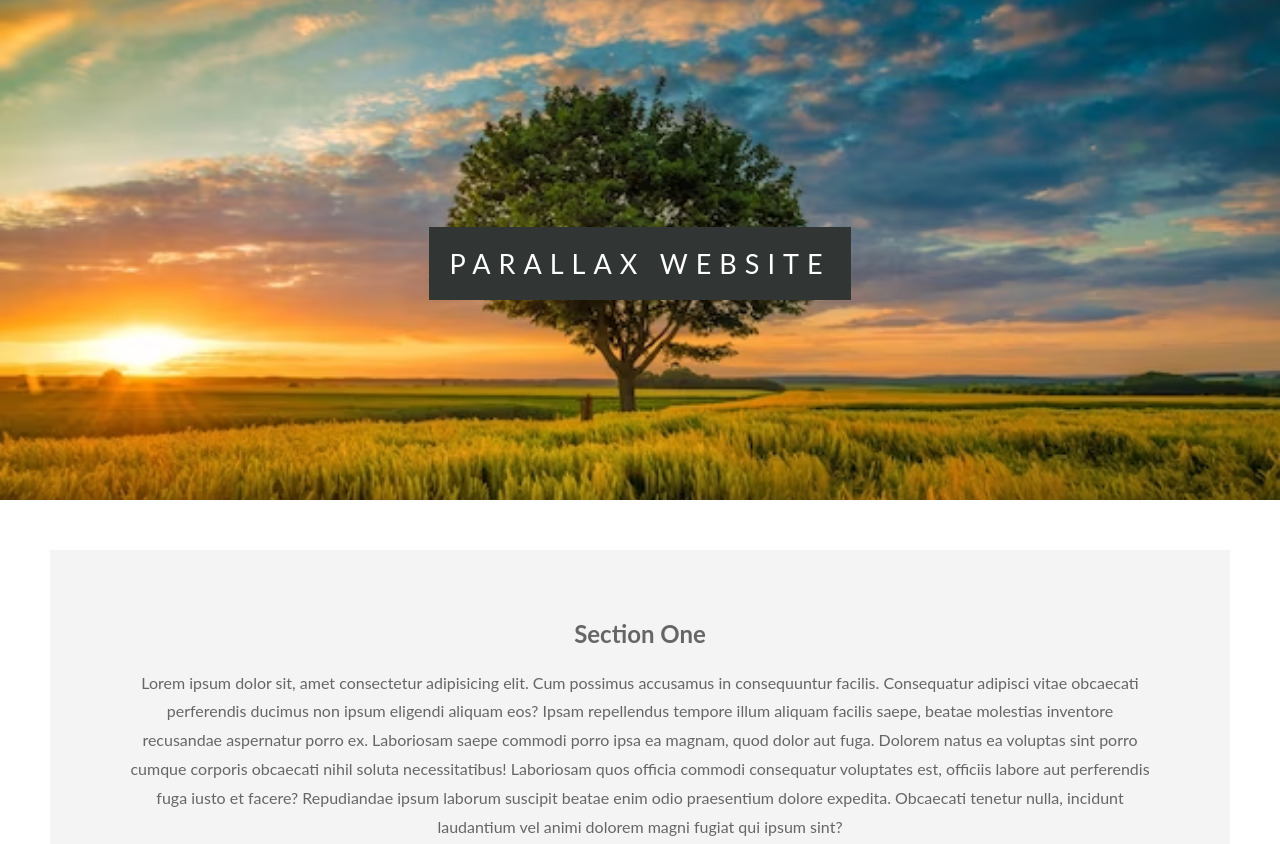
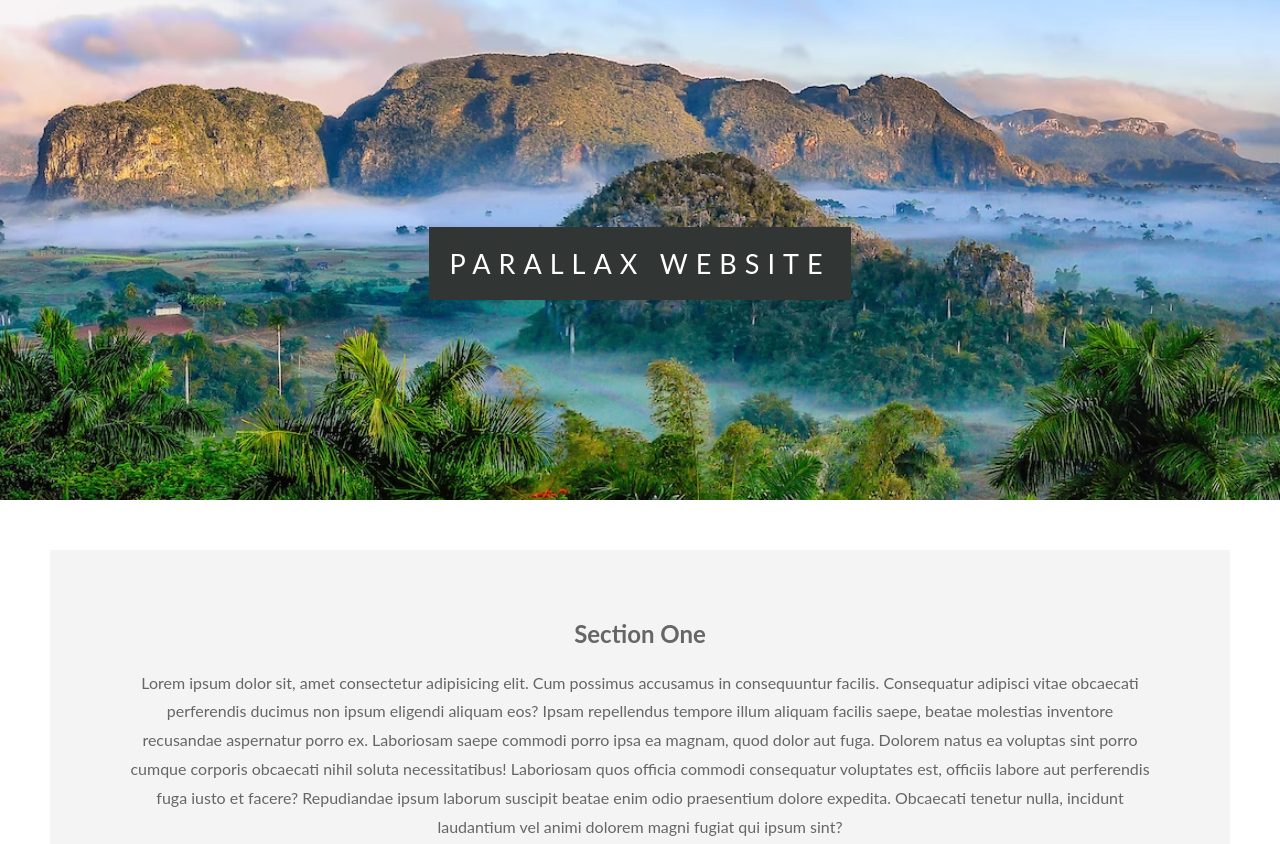
Before and after one commit to AkashShinde-10/Hello-World, a plain HTML site: page index.html in a window 1280 px wide. Shown: the top 844 px of the page. Drawn offline with Linux system fonts and the light colour scheme.

Commit message:
Added image to hello-world

```diff
--- a/style.css
+++ b/style.css
@@ -9,7 +9,7 @@ html,body{
 }
 
 .section1{
-  background-image: url(images/img1nature.avif);
+  background-image: url(images/img3nature.avif);
   min-height: 500px;
 
 }
```
